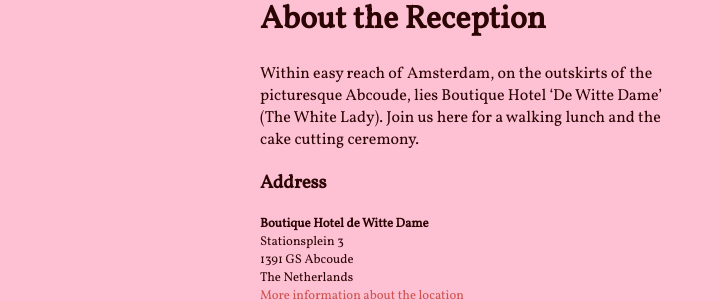
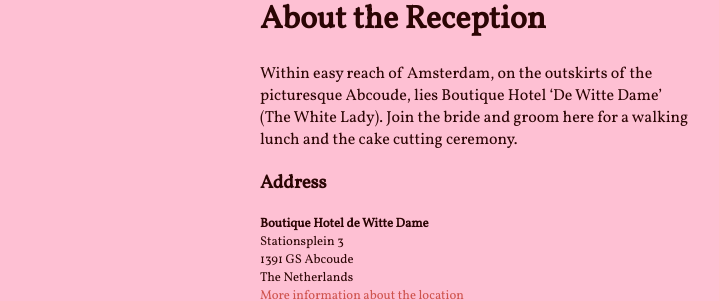
Before and after one commit to bobvanluijt/tosja-richard, a Jekyll site: the page built from index.md, in a window 1280 px wide. Shown: the part 1336-1637 px from the top of the page, without its empty margins (398-1117 px from the left). Built offline with Jekyll 4.4.1, drawn with Linux system fonts in a browser that asks for light colours; nearby versions of some CDN libraries; comment, search, counter and statistics services are not loaded.

Commit message:
Update index.md

```diff
--- a/index.md
+++ b/index.md
@@ -34,7 +34,7 @@
 
 # About the Reception
 
-Within easy reach of Amsterdam, on the outskirts of the picturesque Abcoude, lies Boutique Hotel 'De Witte Dame' (The White Lady). Join us here for a walking lunch and the cake cutting ceremony.
+Within easy reach of Amsterdam, on the outskirts of the picturesque Abcoude, lies Boutique Hotel 'De Witte Dame' (The White Lady). Join the bride and groom here for a walking lunch and the cake cutting ceremony.
 
 
 ### Address
```
